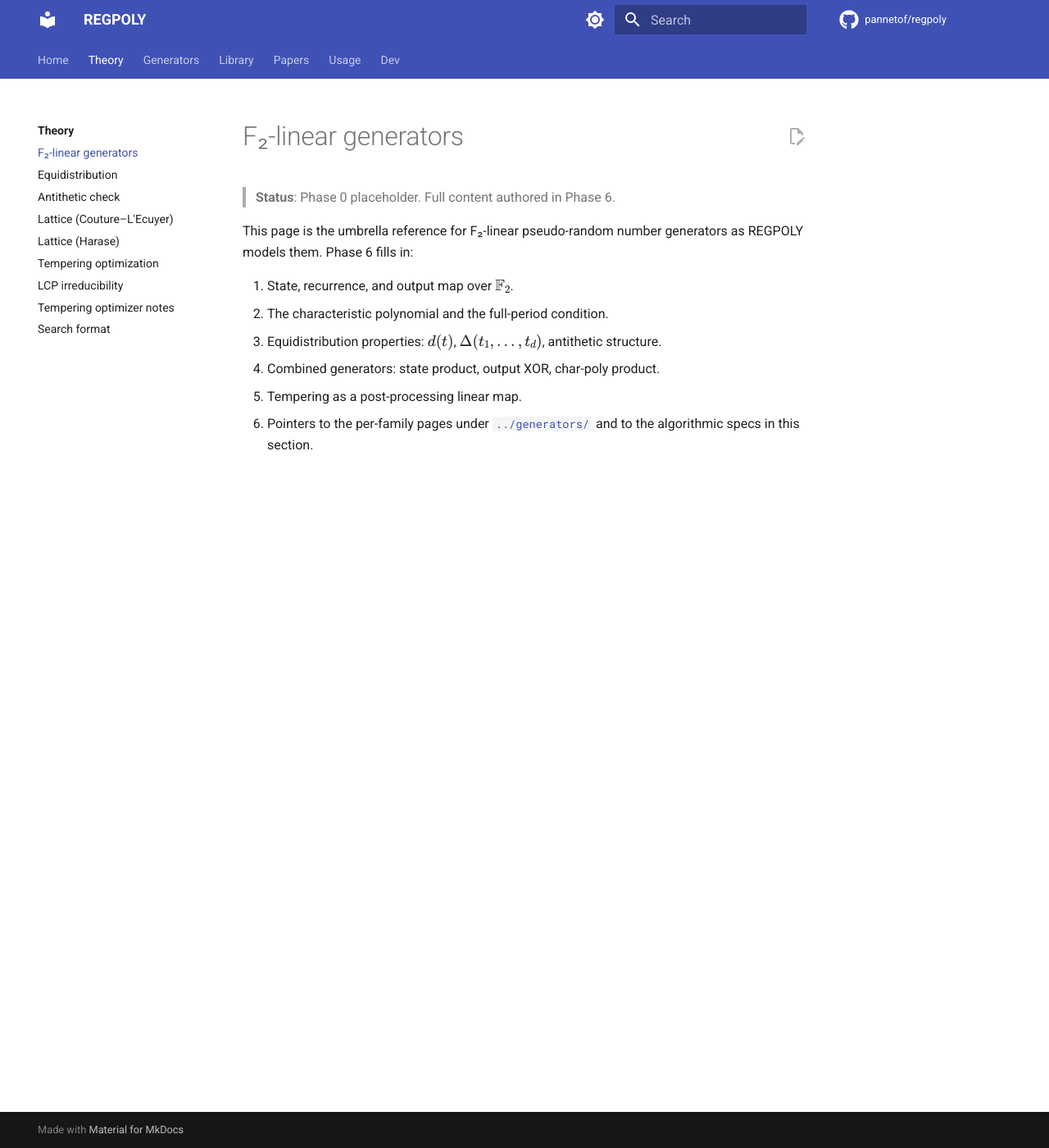
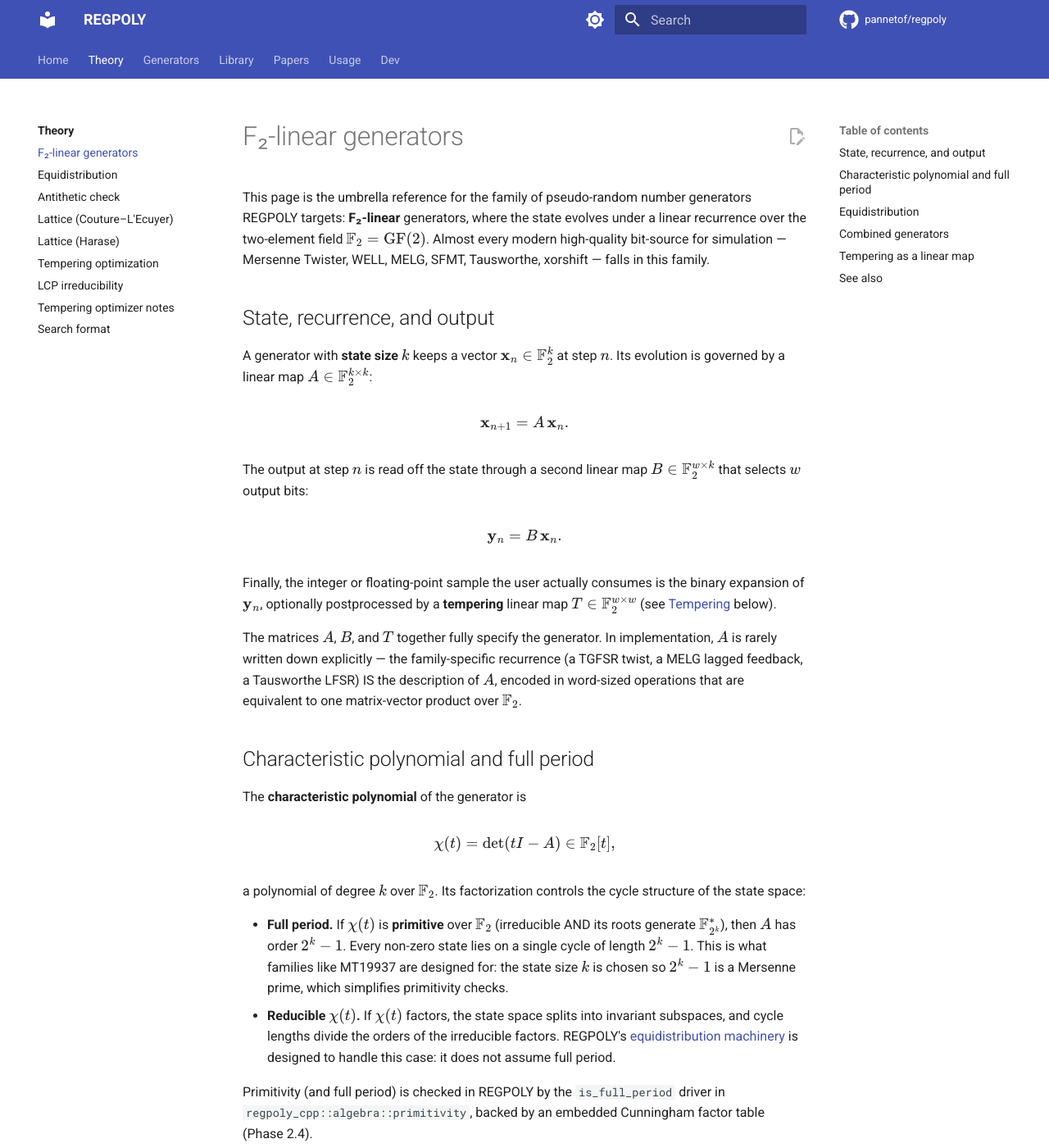
Before and after one commit to pannetof/regpoly, an MkDocs documentation site: the page built from docs/theory/f2-linear-generators.md, in a window 1280 px wide and 1400 px high. Shown: the whole window at 82% size. Built offline with MkDocs 1.6.1 and Material for MkDocs 9.7.7, drawn with Linux system fonts in a browser that asks for light colours; comment, search, counter and statistics services are not loaded; some of the changed text lies outside the part shown.

Commit message:
Phase 6.2: theory/f2-linear-generators.md + generators/_template.md
- theory/f2-linear-generators.md (12 → 90 lines): the umbrella
  reference for the family REGPOLY targets — state evolution
  $\mathbf{x}_{n+1} = A \mathbf{x}_n$, output map B, characteristic
  polynomial χ(t) and full-period condition, equidistribution
  $d(\ell)$ and the gap $\delta(\ell)$, combined generators
  (state product + char-poly product), tempering as an invertible
  linear post-map. Cross-links the per-family pages and every
  algorithmic spec under theory/.
- generators/_template.md (NEW): the per-family page skeleton
  Phase 6.3+ adopts. Mirrors the structure of the canonical
  generators/MTGen.md (orientation paragraph, recurrence pseudo-code,
  characteristic polynomial, parameter table with role/Rand-type
  columns, state-size formula + classical examples, search YAML
  snippets, optional tempering + implementation-notes sections,
  references). Contributors copy it to <Family>Gen.md and fill in.
- mkdocs.yml: wire the template into the Generators nav as
  "Template (for new pages)" so contributors find it through the
  same surface as the live family pages.

Strict `mkdocs build --strict` passes (0.64s).

Co-Authored-By: Claude Opus 4.7 (1M context) <noreply@anthropic.com>

```diff
--- a/docs/theory/f2-linear-generators.md
+++ b/docs/theory/f2-linear-generators.md
@@ -1,12 +1,92 @@
 # F₂-linear generators
 
-> **Status**: Phase 0 placeholder. Full content authored in Phase 6.
+This page is the umbrella reference for the family of pseudo-random number generators REGPOLY targets: **F₂-linear** generators, where the state evolves under a linear recurrence over the two-element field $\mathbb{F}_2 = \mathrm{GF}(2)$. Almost every modern high-quality bit-source for simulation — Mersenne Twister, WELL, MELG, SFMT, Tausworthe, xorshift — falls in this family.
 
-This page is the umbrella reference for F₂-linear pseudo-random number generators as REGPOLY models them. Phase 6 fills in:
+## State, recurrence, and output
 
-1. State, recurrence, and output map over $\mathbb{F}_2$.
-2. The characteristic polynomial and the full-period condition.
-3. Equidistribution properties: $d(t)$, $\Delta(t_1, \ldots, t_d)$, antithetic structure.
-4. Combined generators: state product, output XOR, char-poly product.
-5. Tempering as a post-processing linear map.
-6. Pointers to the per-family pages under [`../generators/`](../generators/index.md) and to the algorithmic specs in this section.
+A generator with **state size** $k$ keeps a vector $\mathbf{x}_n \in \mathbb{F}_2^k$ at step $n$. Its evolution is governed by a linear map $A \in \mathbb{F}_2^{k \times k}$:
+
+$$
+\mathbf{x}_{n+1} = A \,\mathbf{x}_n .
+$$
+
+The output at step $n$ is read off the state through a second linear map $B \in \mathbb{F}_2^{w \times k}$ that selects $w$ output bits:
+
+$$
+\mathbf{y}_n = B \,\mathbf{x}_n .
+$$
+
+Finally, the integer or floating-point sample the user actually consumes is the binary expansion of $\mathbf{y}_n$, optionally postprocessed by a **tempering** linear map $T \in \mathbb{F}_2^{w \times w}$ (see [Tempering](#tempering-as-a-linear-map) below).
+
+The matrices $A$, $B$, and $T$ together fully specify the generator. In implementation, $A$ is rarely written down explicitly — the family-specific recurrence (a TGFSR twist, a MELG lagged feedback, a Tausworthe LFSR) IS the description of $A$, encoded in word-sized operations that are equivalent to one matrix-vector product over $\mathbb{F}_2$.
+
+## Characteristic polynomial and full period
+
+The **characteristic polynomial** of the generator is
+
+$$
+\chi(t) = \det(tI - A) \in \mathbb{F}_2[t] ,
+$$
+
+a polynomial of degree $k$ over $\mathbb{F}_2$. Its factorization controls the cycle structure of the state space:
+
+- **Full period.** If $\chi(t)$ is **primitive** over $\mathbb{F}_2$ (irreducible AND its roots generate $\mathbb{F}_{2^k}^*$), then $A$ has order $2^k - 1$. Every non-zero state lies on a single cycle of length $2^k - 1$. This is what families like MT19937 are designed for: the state size $k$ is chosen so $2^k - 1$ is a Mersenne prime, which simplifies primitivity checks.
+- **Reducible $\chi(t)$.** If $\chi(t)$ factors, the state space splits into invariant subspaces, and cycle lengths divide the orders of the irreducible factors. REGPOLY's [equidistribution machinery](equidistribution-spec.md) is designed to handle this case: it does not assume full period.
+
+Primitivity (and full period) is checked in REGPOLY by the `is_full_period` driver in `regpoly_cpp::algebra::primitivity`, backed by an embedded Cunningham factor table (Phase 2.4).
+
+## Equidistribution
+
+The defining quality metric for an F₂-linear generator is **equidistribution**: how uniformly its output points fill the unit hypercube $[0, 1)^L$.
+
+For a single resolution $\ell \in \{1, \ldots, w\}$, the **dimension of equidistribution** $d(\ell)$ is the largest $L$ such that the set of all $L$-tuples of consecutive outputs, truncated to $\ell$ leading bits each, covers every $\ell L$-bit pattern exactly $2^{k - \ell L}$ times. Equivalently, the matrix that maps the state to those $\ell L$ output bits has rank $\ell L$.
+
+The **dimension gap** at resolution $\ell$ is
+
+$$
+\delta(\ell) = \left\lfloor k / \ell \right\rfloor - d(\ell) ,
+$$
+
+with $\sum_\ell \delta(\ell)$ used as the scalar score for ranking parameter sets in a search. A generator is **maximally equidistributed (ME)** if every gap is zero. See [Equidistribution spec](equidistribution-spec.md) for the matricial method REGPOLY uses to compute $d(\ell)$ on generators that may not be full-period.
+
+Two related metrics are also computed:
+
+- **Antithetic structure** — see [Antithetic check](antithetic-check.md).
+- **$t$-tuples test** — Couture & L'Ecuyer's $\Delta(t_1, \ldots, t_d)$ over the lattice [`couture-lecuyer`](lattice_method_couture_lecuyer.md), and the Harase variant in [`lattice_method_harase`](lattice_method_harase.md).
+
+## Combined generators
+
+REGPOLY's main subject is the combined generator
+
+$$
+\mathbf{y}_n = \mathbf{y}^{(1)}_n \oplus \mathbf{y}^{(2)}_n \oplus \cdots \oplus \mathbf{y}^{(J)}_n ,
+$$
+
+where each component $j$ is itself an F₂-linear generator of state size $k_j$, and the outputs are XORed bitwise. The combined state has size $k_g = \sum_j k_j$ and characteristic polynomial $\chi_g(t) = \prod_j \chi_j(t)$ (provided the $\chi_j$ are pairwise coprime).
+
+Combined generators improve equidistribution by widening the state space without paying the per-step cost of running a single huge component, and by letting the combination "average out" the equidistribution defects of the individual components. The `Combination` C++ class (Phase 2.4) builds these and is the live object every search loop iterates.
+
+## Tempering as a linear map
+
+Many families wrap a **tempering** linear bijection $T : \mathbb{F}_2^w \to \mathbb{F}_2^w$ around the raw output:
+
+$$
+\mathbf{z}_n = T \,\mathbf{y}_n .
+$$
+
+Common operations in $T$:
+
+- shift-XOR: $T_s(\mathbf{y}) = \mathbf{y} \oplus (\mathbf{y} \gg s)$ — a one-bit-shifted XOR with itself,
+- shift-and-mask-XOR: $T_{s,m}(\mathbf{y}) = \mathbf{y} \oplus ((\mathbf{y} \ll s) \mathbin{\&} m)$ — used by MT.
+
+A tempering chain is a composition of such steps. Crucially, $T$ is invertible (it has a triangular structure on $\mathbb{F}_2$), so it does NOT change the cycle length or the characteristic polynomial — but it dramatically improves the equidistribution of low-order bits, which an LFSR otherwise produces poorly. REGPOLY's [tempering optimizer](tempering_optimization.md) searches for $T$ that minimizes $\sum_\ell \delta(\ell)$ for a fixed component $A, B$.
+
+## See also
+
+- Per-family details: [`generators/`](../generators/index.md) — one page per family (MT, SFMT, MELG, WELL, Tausworthe, …).
+- Algorithmic specs:
+    - [Equidistribution computation](equidistribution-spec.md) — the design of record for matricial equidistribution on possibly-non-primitive generators.
+    - [Antithetic check](antithetic-check.md) — local antitheticity of a linear point set.
+    - [Couture–L'Ecuyer lattice method](lattice_method_couture_lecuyer.md) and the [Harase variant](lattice_method_harase.md).
+    - [Tempering optimization](tempering_optimization.md).
+    - [Search YAML format](search_format.md).
--- a/mkdocs.yml
+++ b/mkdocs.yml
@@ -72,6 +72,7 @@ nav:
       - Search format: theory/search_format.md
   - Generators:
       - generators/index.md
+      - "Template (for new pages)": generators/_template.md
       - MT: generators/MTGen.md
       - SFMT: generators/SFMTGen.md
       - dSFMT: generators/DSFMTGen.md
```
Also changed, not shown: docs/generators/_template.md (added, +113 -0 lines).
